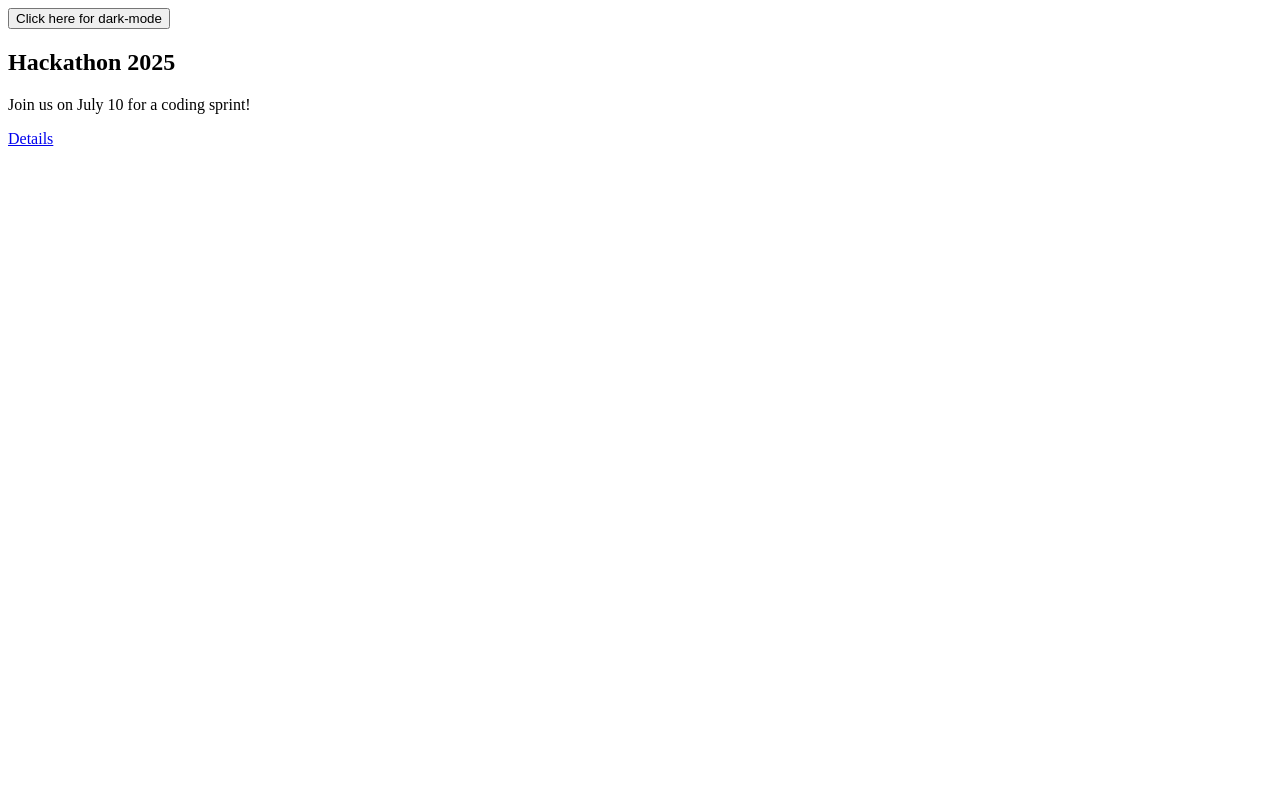
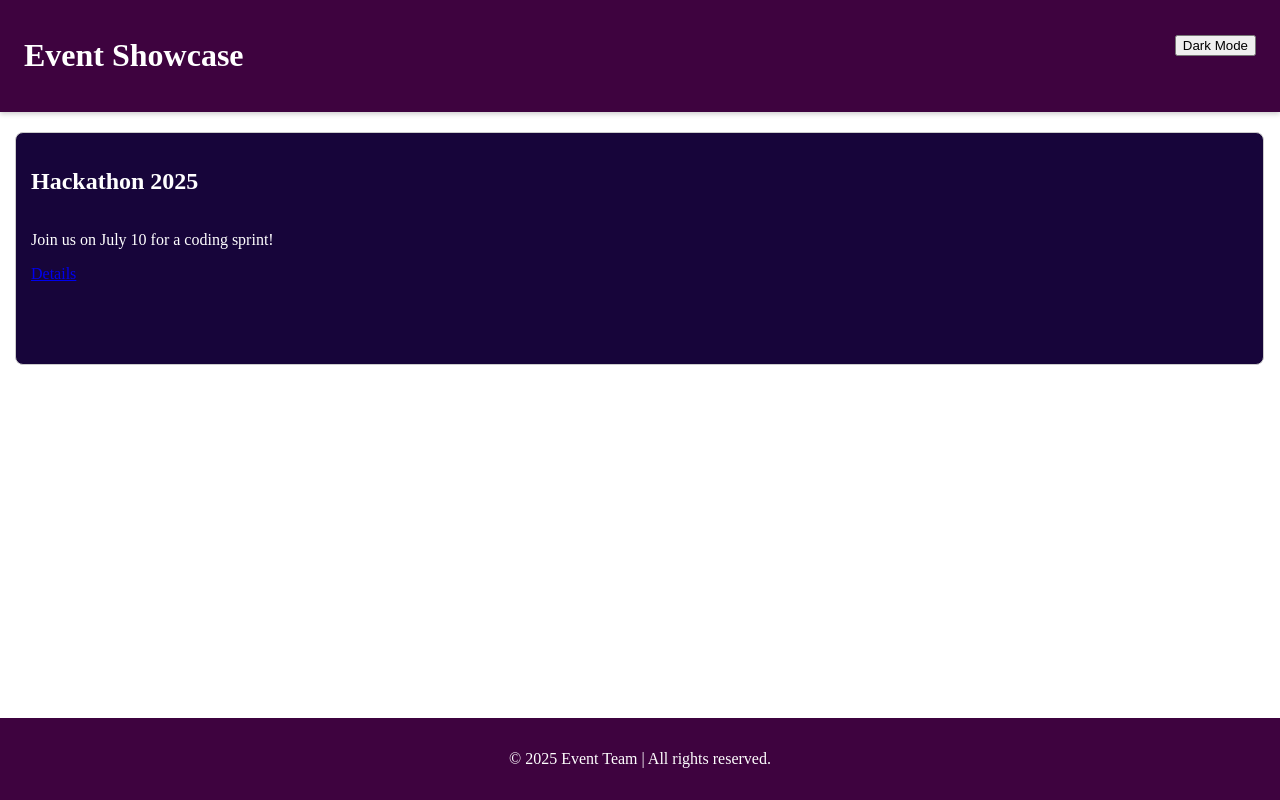
Before and after one commit to anushree200/summer-school-week1, a plain HTML site: page event-showcase/index.html in a window 1280 px wide. Drawn offline with Linux system fonts and the light colour scheme.

Commit message:
some changes

```diff
--- a/event-showcase/index.html
+++ b/event-showcase/index.html
@@ -1,18 +1,26 @@
 <!DOCTYPE html>
 <html lang="en">
 <head>
-    <meta charset="UTF-8">
-    <meta name="viewport" content="width=device-width, initial-scale=1.0">
-    <title>Document</title>
-    <link rel="stylesheet" href="style.css">
+  <meta charset="UTF-8" />
+  <meta name="viewport" content="width=device-width, initial-scale=1.0"/>
+  <title>Document</title>
+  <link rel="stylesheet" href="style.css" />
 </head>
 <body>
-    <button class="toggle-btn">Click here for dark-mode</button>
-    <section class=”card”>
+    <header class="page-header">
+        <h1>Event Showcase</h1>
+        <button class="toggle-btn" style="margin-bottom: 20px;">Dark Mode</button>
+    </header>
+    <main>
+    <div class="card">
         <h2>Hackathon 2025</h2>
         <p>Join us on July 10 for a coding sprint!</p>
-        <a href=event.html>Details</a>
-    </section>
+        <a href="event.html">Details</a>
+    </div>
+    </main>
+    <script src="script.js"></script>
+    <footer class="page-footer">
+        <p>&copy; 2025 Event Team | All rights reserved.</p>
+    </footer>
 </body>
-<script src="script.js"></script>
 </html>
--- a/event-showcase/style.css
+++ b/event-showcase/style.css
@@ -1,12 +1,54 @@
+html, body {
+  height: 100%;
+  margin: 0;
+  display: flex;
+  flex-direction: column;
+}
+main {
+  flex: 1;
+}
 .card {
+    background-color: #17053a;
     border: 1px solid #ccc;
     padding: 16px;
     border-radius: 8px;
     display: flex;
     flex-direction: column;
+    transition: box-shadow 0.3s ease;
+    color: white;
+    width: 95%;
+    height: 200px;
+    margin-left: 15px;
+    padding-left: 15px;
+    padding-top: 15px;
 }
+
 
 .dark-mode {
     background-color: black;
     color: white;
 }
+
+.card:hover {
+    box-shadow: 0 0 40px rgba(0, 0, 0, 0.3);
+    cursor: pointer;
+}
+
+.page-header {
+  display: flex;
+  justify-content: space-between;
+  align-items: center;
+  padding: 16px 24px;
+  color: white;
+  background-color: #3e033f;
+  box-shadow: 0 2px 5px rgba(0,0,0,0.2);
+  margin-bottom: 20px;
+}
+
+.page-footer {
+  color: white;
+  text-align: center;
+  padding: 16px;
+  background-color: #3e033f;
+  margin-top: 50px;
+}
```
